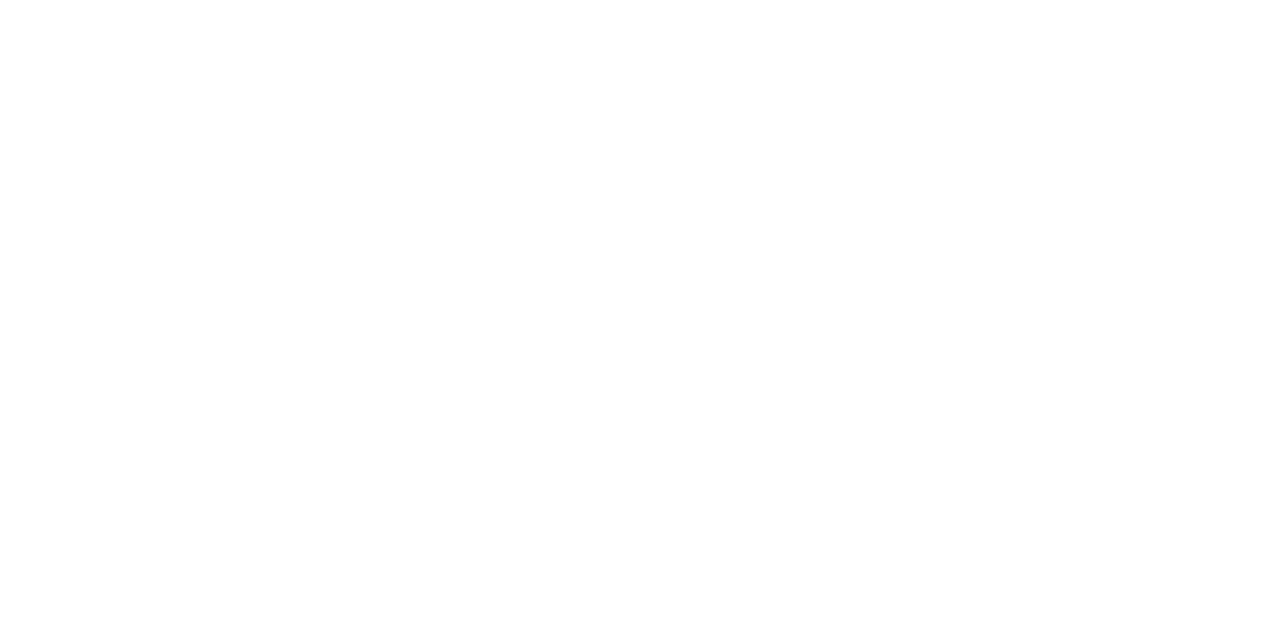
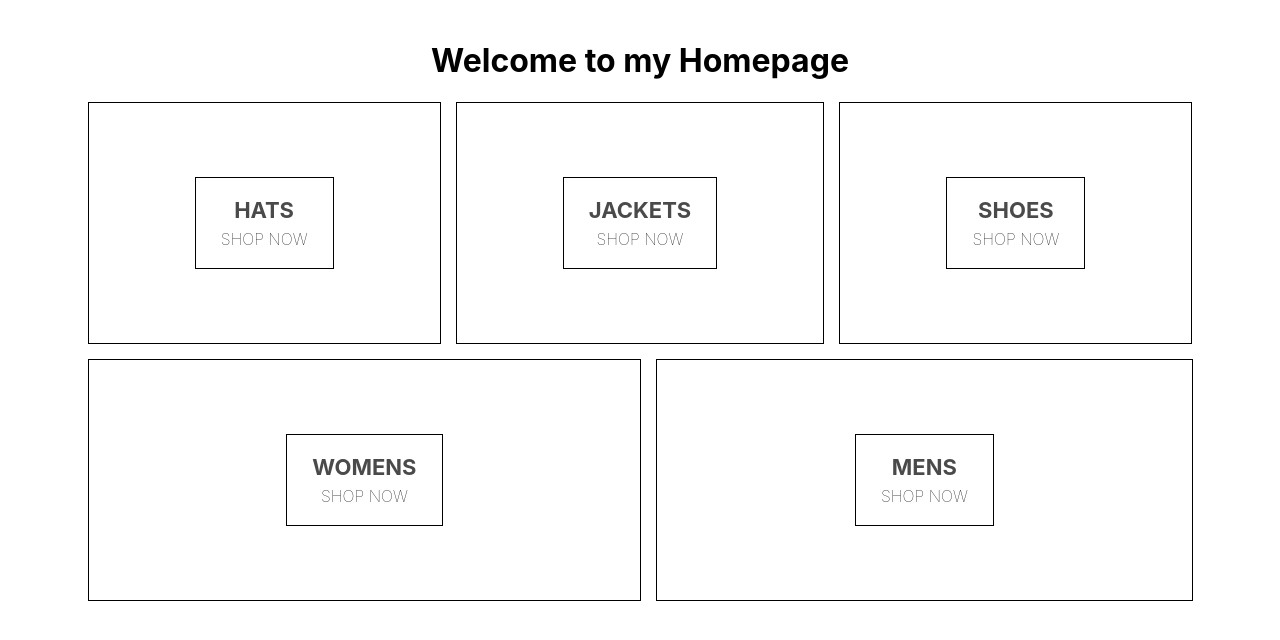
Before and after one commit to filippow/e-commerce, a React (Create React App) app: page / in a window 1280 px wide. Shown: the top 640 px of the page. Built offline with nearby package versions, Linux system fonts and the light colour scheme.

Commit message:
Added Home Page and created scss files

```diff
--- a/src/App.js
+++ b/src/App.js
@@ -1,5 +1,5 @@
 import React from 'react';
-import './App.css';
+import './App.scss';
 
 import Home from "./pages/Home";
 
--- a/src/index.js
+++ b/src/index.js
@@ -1,6 +1,6 @@
 import React from 'react';
 import ReactDOM from 'react-dom';
-import './index.css';
+import './index.scss';
 import App from './App';
 
 ReactDOM.render(
--- a/src/pages/Home.jsx
+++ b/src/pages/Home.jsx
@@ -1,15 +1,43 @@
 import React from "react";
+
+import './home.scss';
 
 const Home = () => (
     <div className='homepage'>
+        <h1>Welcome to my Homepage</h1>
         <div className='directory-menu'>
             <div className='menu-item'>
                 <div className='content'>
-
+                    <div className='title'>HATS</div>
+                    <span className='subtitle'>SHOP NOW</span>
+                </div>
+            </div>
+            <div className='menu-item'>
+                <div className='content'>
+                    <div className='title'>JACKETS</div>
+                    <span className='subtitle'>SHOP NOW</span>
+                </div>
+            </div>
+            <div className='menu-item'>
+                <div className='content'>
+                    <div className='title'>SHOES</div>
+                    <span className='subtitle'>SHOP NOW</span>
+                </div>
+            </div>
+            <div className='menu-item'>
+                <div className='content'>
+                    <div className='title'>WOMENS</div>
+                    <span className='subtitle'>SHOP NOW</span>
+                </div>
+            </div>
+            <div className='menu-item'>
+                <div className='content'>
+                    <div className='title'>MENS</div>
+                    <span className='subtitle'>SHOP NOW</span>
                 </div>
             </div>
         </div>
     </div>
-)
+);
 
 export default Home;
--- /dev/null
+++ b/src/pages/home.scss
@@ -0,0 +1,54 @@
+.homepage {
+  display: flex;
+  flex-direction: column;
+  align-items: center;
+  padding: 20px 80px;
+}
+
+.directory-menu {
+  width: 100%;
+  display: flex;
+  flex-wrap: wrap;
+  justify-content: space-between;
+}
+
+.menu-item {
+  min-width: 30%;
+  height: 240px;
+  flex: 1 1 auto;
+  display: flex;
+  align-items: center;
+  justify-content: center;
+  border: 1px solid black;
+  margin: 0 7.5px 15px;
+
+  &:first-child {
+    margin-right: 7.5px;
+  }
+
+  &:last-child {
+    margin-left: 7.5px;
+  }
+
+  .content {
+    height: 90px;
+    padding: 0 25px;
+    display: flex;
+    flex-direction: column;
+    align-items: center;
+    justify-content: center;
+    border: 1px solid black;
+
+    .title {
+      font-weight: bold;
+      margin-bottom: 6px;
+      font-size: 22px;
+      color: #4a4a4a;
+    }
+
+    .subtitle {
+      font-weight: lighter;
+      font-size: 16px;
+    }
+  }
+}
```
Also changed, not shown: src/serviceWorker.js (deleted, +0 -141 lines), src/setupTests.js (deleted, +0 -5 lines), src/App.css (deleted), src/App.scss (added), src/index.scss (renamed from src/index.css), 1 other file (tests, documents, lock files or other folders).
